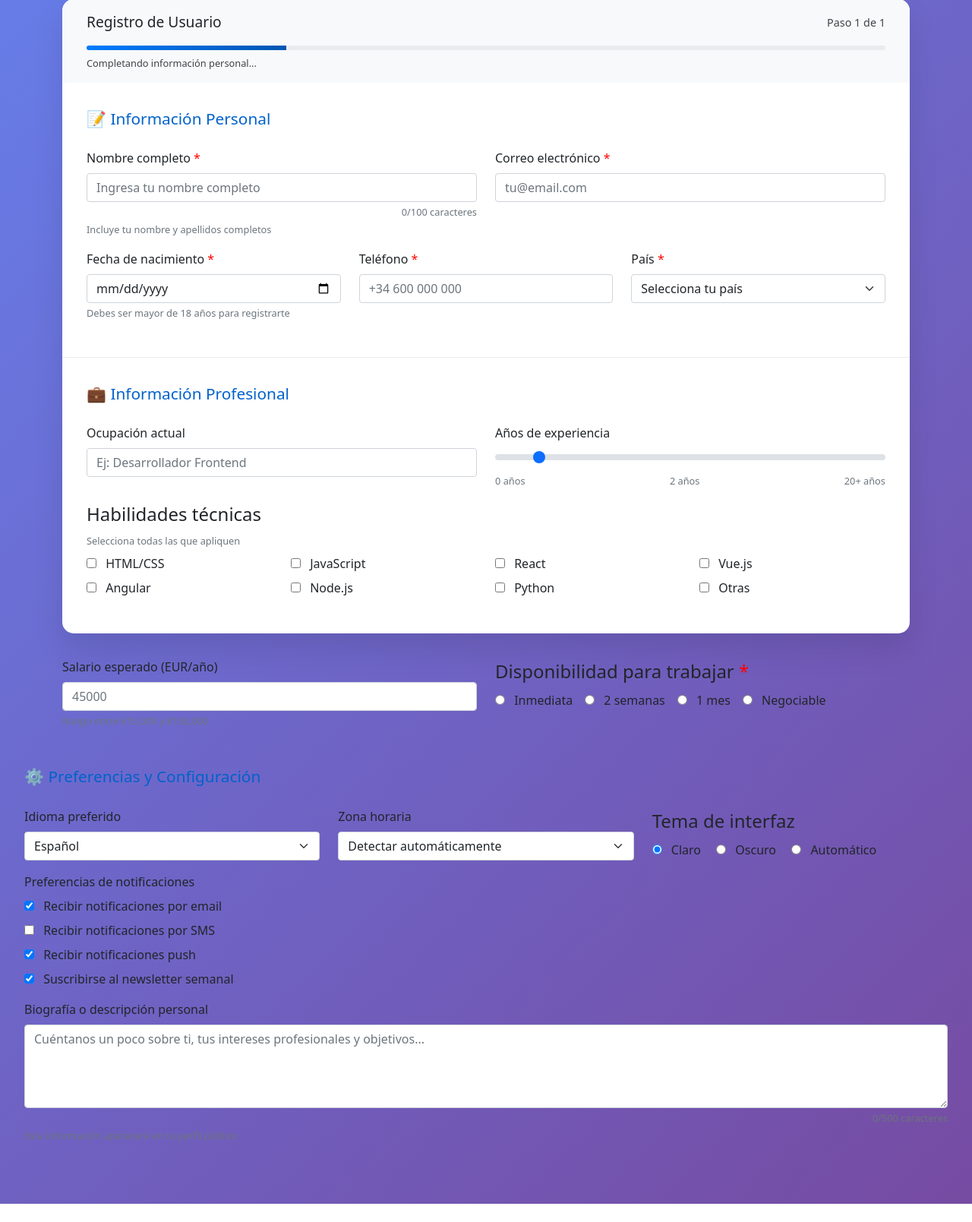
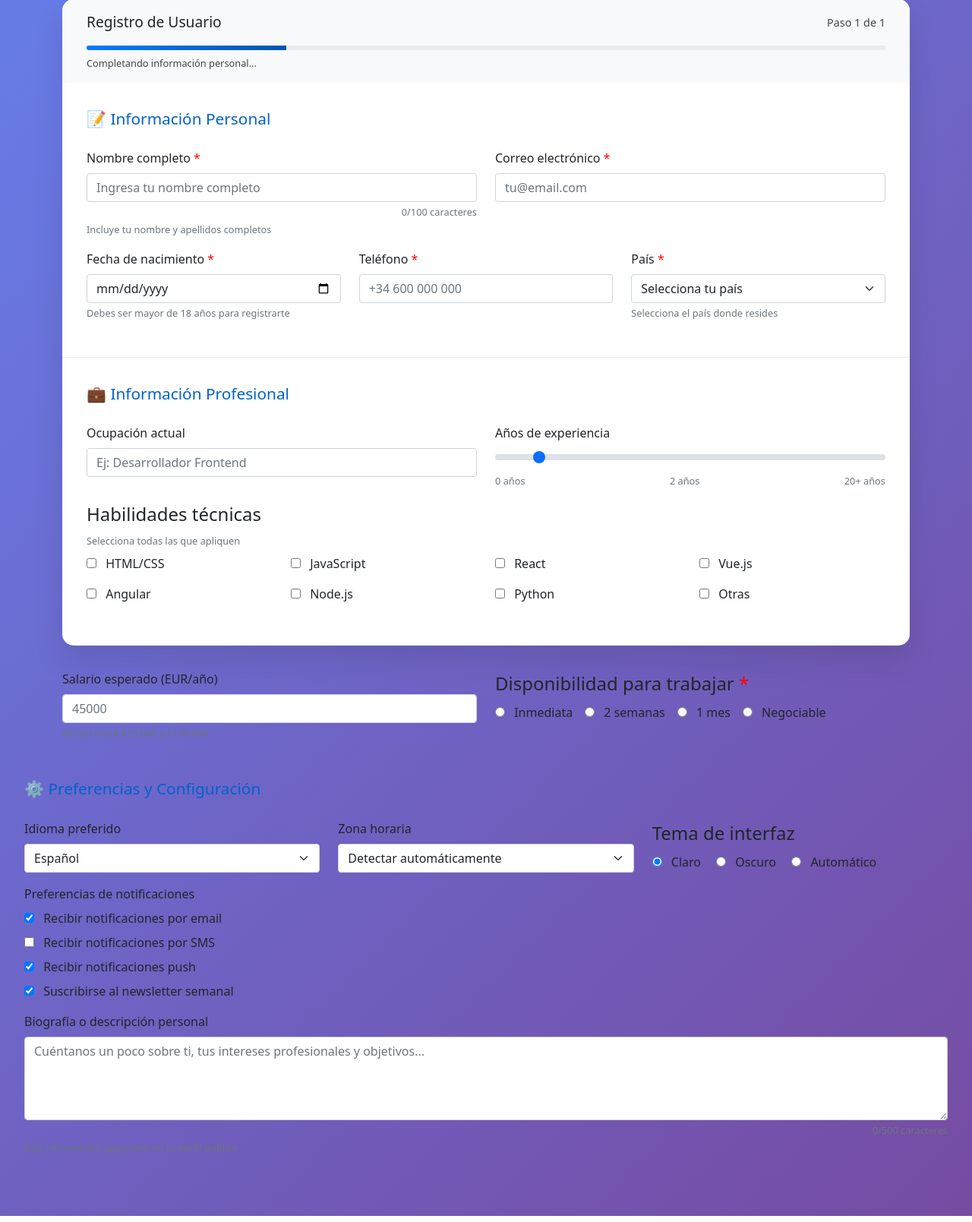
Before and after one commit to luis-sanchez-agulla/ServerIPO_Examples1, a Flask app: page /ejercicio/ejercicio3_alta_usuario in a window 1280 px wide. Shown: the part 103-1712 px from the top of the page at 76% size. Run offline with Flask 3, Linux system fonts and the light colour scheme.

Commit message:
feat: arreglo de problemas

```diff
--- a/portal_aria/templates/ejercicio3_alta_usuario.html
+++ b/portal_aria/templates/ejercicio3_alta_usuario.html
@@ -239,6 +239,7 @@
                                     <option value="CL">Chile</option>
                                     <option value="OTHER">Otro</option>
                                 </select>
+                                <div class="field-help" id="AyudaPais">Selecciona el país donde resides</div>
                             </div>
                         </div>
                     </fieldset>
@@ -250,8 +251,8 @@
                         <div class="row">
                             <!-- Ocupación -->
                             <div class="col-md-6 mb-3">
-                    <label for="OcupacionActual" class="form-label">Ocupación actual</label>
-                    <input id="OcupacionActual" type="text"
+                                <label for="OcupacionActual" class="form-label">Ocupación actual</label>
+                                <input id="OcupacionActual" type="text"
                                        class="form-control"
                                        name="occupation"
                                        placeholder="Ej: Desarrollador Frontend"
@@ -274,9 +275,9 @@
 
                             <!-- Experiencia -->
                             <div class="col-md-6 mb-3">
-                    <label for="RangoExperiencia" class="form-label">Años de experiencia</label>
-                    <!-- Range input con ARIA -->
-                    <input id="RangoExperiencia" type="range"
+                                <label for="RangoExperiencia" class="form-label">Años de experiencia</label>
+                                <!-- Range input con ARIA -->
+                                <input id="RangoExperiencia" type="range"
                                        class="form-range"
                                        name="experience"
                                        min="0"
@@ -303,36 +304,30 @@
                             <div class="checkbox-group">
                                 <div class="row">
                                     <div class="col-md-3">
-                                        <label><input type="checkbox" id="skill_html" name="skills" value="html" style="margin-right: 0.5rem;"> HTML/CSS</label>
+                                        <label for="skill_html" class="form-label"><input type="checkbox" id="skill_html" name="skills" value="html" style="margin-right: 0.5rem;"> HTML/CSS</label>
                                     </div>
                                     <div class="col-md-3">
-                                        <input type="checkbox" name="skills" value="javascript" style="margin-right: 0.5rem;">
-                                        JavaScript
+                                        <label for="skill_javascript" class="form-label"><input type="checkbox" id="skill_javascript" name="skills" value="javascript" style="margin-right: 0.5rem;"> JavaScript</label>
                                     </div>
                                     <div class="col-md-3">
-                                        <input type="checkbox" name="skills" value="react" style="margin-right: 0.5rem;">
-                                        React
+                                        <label for="skill_react" class="form-label"><input type="checkbox" id="skill_react" name="skills" value="react" style="margin-right: 0.5rem;"> React</label>
                                     </div>
                                     <div class="col-md-3">
-                                        <input type="checkbox" name="skills" value="vue" style="margin-right: 0.5rem;">
-                                        Vue.js
+                                        <label for="skill_vue" class="form-label"><input type="checkbox" id="skill_vue" name="skills" value="vue" style="margin-right: 0.5rem;"> Vue.js</label>
                                     </div>
                                 </div>
                                 <div class="row mt-2">
                                     <div class="col-md-3">
-                                        <input type="checkbox" name="skills" value="angular" style="margin-right: 0.5rem;">
-                                        Angular
+                                        <label for="skill_angular" class="form-label"><input type="checkbox" id="skill_angular" name="skills" value="angular" style="margin-right: 0.5rem;"> Angular</label>
                                     </div>
                                     <div class="col-md-3">
-                                        <input type="checkbox" name="skills" value="nodejs" style="margin-right: 0.5rem;">
-                                        Node.js
+                                        <label for="skill_nodejs" class="form-label"><input type="checkbox" id="skill_nodejs" name="skills" value="nodejs" style="margin-right: 0.5rem;"> Node.js</label>
                                     </div>
                                     <div class="col-md-3">
-                                        <input type="checkbox" name="skills" value="python" style="margin-right: 0.5rem;">
-                                        Python
+                                        <label for="skill_python" class="form-label"><input type="checkbox" id="skill_python" name="skills" value="python" style="margin-right: 0.5rem;"> Python</label>
                                     </div>
                                     <div class="col-md-3">
-                                        <label><input type="checkbox" id="skill_other" name="skills" value="other" style="margin-right: 0.5rem;"> Otras</label>
+                                        <label for="skill_other" class="form-label"><input type="checkbox" id="skill_other" name="skills" value="other" style="margin-right: 0.5rem;"> Otras</label>
                                     </div>
                                 </div>
                             </fieldset>
@@ -342,7 +337,7 @@
                         <!-- Salario esperado -->
                         <div class="row">
                             <div class="col-md-6 mb-3">
-                                <div class="form-label">Salario esperado (EUR/año)</div>
+                                <label for="SalarioEsperado" class="form-label">Salario esperado (EUR/año)</label>
                                 <input type="number"
                                        class="form-control"
                                        name="expectedSalary"
@@ -351,7 +346,8 @@
                                        step="1000"
                                        placeholder="45000"
                                        required="true"
-                                       aria-required="true">
+                                       aria-required="true"
+                                       id="SalarioEsperado">
                                 <div class="field-help" id="SalarioEsperadoHelp" aria-describedby="SalarioEsperadoHelp">Rango entre €15,000 y €150,000</div>
                             </div>
 
@@ -360,10 +356,10 @@
                                 <fieldset id="grupoDisponibilidad">
                                     <legend class="form-label required-field">Disponibilidad para trabajar</legend>
                                     <div class="radio-group" role="radiogroup" aria-labelledby="grupoDisponibilidad">
-                                        <label><input type="radio" id="disponibilidad_inmediata" name="availability" value="immediate" style="margin-right: 0.5rem;"> Inmediata</label>
-                                        <label><input type="radio" id="disponibilidad_2semanas" name="availability" value="2weeks" style="margin-right: 0.5rem;"> 2 semanas</label>
-                                        <label><input type="radio" id="disponibilidad_1mes" name="availability" value="1month" style="margin-right: 0.5rem;"> 1 mes</label>
-                                        <label><input type="radio" id="disponibilidad_negociable" name="availability" value="negotiable" style="margin-right: 0.5rem;"> Negociable</label>
+                                        <label for="disponibilidad_inmediata" class="form-label"><input type="radio" id="disponibilidad_inmediata" name="availability" value="immediate" style="margin-right: 0.5rem;"> Inmediata</label>
+                                        <label for="disponibilidad_2semanas" class="form-label"><input type="radio" id="disponibilidad_2semanas" name="availability" value="2weeks" style="margin-right: 0.5rem;"> 2 semanas</label>
+                                        <label for="disponibilidad_1mes" class="form-label"><input type="radio" id="disponibilidad_1mes" name="availability" value="1month" style="margin-right: 0.5rem;"> 1 mes</label>
+                                        <label for="disponibilidad_negociable" class="form-label"><input type="radio" id="disponibilidad_negociable" name="availability" value="negotiable" style="margin-right: 0.5rem;"> Negociable</label>
                                     </div>
                                 </fieldset>
                             </div>
@@ -377,8 +373,8 @@
                         <div class="row">
                             <!-- Idioma preferido -->
                             <div class="col-md-4 mb-3">
-                                <div class="form-label">Idioma preferido</div>
-                                <select class="form-select" name="preferredLanguage">
+                                <label for="IdiomaPreferido" class="form-label">Idioma preferido</label>
+                                <select class="form-select" name="preferredLanguage" id="IdiomaPreferido">
                                     <option value="es" selected>Español</option>
                                     <option value="en">English</option>
                                     <option value="fr">Français</option>
@@ -389,8 +385,8 @@
 
                             <!-- Zona horaria -->
                             <div class="col-md-4 mb-3">
-                                <div class="form-label">Zona horaria</div>
-                                <select class="form-select" name="timezone">
+                                <label for="ZonaHoraria" class="form-label">Zona horaria</label>
+                                <select class="form-select" name="timezone" id="ZonaHoraria">
                                     <option value="">Detectar automáticamente</option>
                                     <option value="Europe/Madrid">Europa/Madrid (CET)</option>
                                     <option value="America/Mexico_City">América/Ciudad_de_México</option>
@@ -417,20 +413,16 @@
                             <div class="form-label">Preferencias de notificaciones</div>
                             <div class="checkbox-group">
                                 <div class="mb-2">
-                                    <input type="checkbox" name="notifications" value="email" checked style="margin-right: 0.5rem;">
-                                    Recibir notificaciones por email
+                                    <label for="notificaciones_email" class="form-label"><input type="checkbox" id="notificaciones_email" name="notifications" value="email" checked style="margin-right: 0.5rem;"> Recibir notificaciones por email</label>
                                 </div>
                                 <div class="mb-2">
-                                    <input type="checkbox" name="notifications" value="sms" style="margin-right: 0.5rem;">
-                                    Recibir notificaciones por SMS
+                                    <label for="notificaciones_sms" class="form-label"><input type="checkbox" id="notificaciones_sms" name="notifications" value="sms" style="margin-right: 0.5rem;"> Recibir notificaciones por SMS</label>
                                 </div>
                                 <div class="mb-2">
-                                    <input type="checkbox" name="notifications" value="push" checked style="margin-right: 0.5rem;">
-                                    Recibir notificaciones push
+                                    <label for="notificaciones_push" class="form-label"><input type="checkbox" id="notificaciones_push" name="notifications" value="push" checked style="margin-right: 0.5rem;"> Recibir notificaciones push</label>
                                 </div>
                                 <div class="mb-2">
-                                    <input type="checkbox" name="notifications" value="newsletter" checked style="margin-right: 0.5rem;">
-                                    Suscribirse al newsletter semanal
+                                    <label for="notificaciones_newsletter" class="form-label"><input type="checkbox" id="notificaciones_newsletter" name="notifications" value="newsletter" checked style="margin-right: 0.5rem;"> Suscribirse al newsletter semanal</label>
                                 </div>
                             </div>
                         </div>
@@ -498,40 +490,44 @@
                         <!-- Portfolio/Enlaces -->
                         <div class="row">
                             <div class="col-md-6 mb-3">
-                                <div class="form-label">Portfolio web</div>
+                                <label for="Portfolio" class="form-label">Portfolio web</label>
                                 <input type="url"
                                        class="form-control"
                                        name="portfolio"
-                                       placeholder="https://tu-portfolio.com">
+                                       placeholder="https://tu-portfolio.com"
+                                       id="Portfolio">
                                 <div class="field-help" id="PortfolioHelp" aria-describedby="PortfolioHelp">
                                     Enlace a tu portfolio o sitio web personal
                                 </div>
                             </div>
 
                             <div class="col-md-6 mb-3">
-                                <div class="form-label">Perfil de LinkedIn</div>
+                                <label for="Linkedin" class="form-label">Perfil de LinkedIn</label>
                                 <input type="url"
                                        class="form-control"
                                        name="linkedin"
-                                       placeholder="https://linkedin.com/in/tu-perfil">
+                                       placeholder="https://linkedin.com/in/tu-perfil"
+                                       id="Linkedin">
                             </div>
                         </div>
 
                         <div class="row">
                             <div class="col-md-6 mb-3">
-                                <div class="form-label">GitHub/GitLab</div>
+                                <label for="GitHub" class="form-label">GitHub/GitLab</label>
                                 <input type="url"
                                        class="form-control"
                                        name="github"
-                                       placeholder="https://github.com/tu-usuario">
+                                       placeholder="https://github.com/tu-usuario"
+                                       id="GitHub">
                             </div>
 
                             <div class="col-md-6 mb-3">
-                                <div class="form-label">Otro enlace relevante</div>
+                                <label for="OtroEnlace" class="form-label">Otro enlace relevante</label>
                                 <input type="url"
                                        class="form-control"
                                        name="otherLink"
-                                       placeholder="https://...">
+                                       placeholder="https://..."
+                                       id="OtroEnlace">
                             </div>
                         </div>
                     </div>
@@ -548,28 +544,24 @@
                             <div class="checkbox-group">
                                 <div class="mb-3">
                                     <input id="AceptoTerminos" type="checkbox" name="agreeTerms" required aria-required="true" style="margin-right: 0.5rem;">
-                                    <label for="AceptoTerminos"><span>Acepto los <a href="#" target="_blank" rel="noopener noreferrer" aria-label="Términos y condiciones (se abre en ventana nueva)">términos y condiciones de uso</a> del servicio</span></label>
+                                    <label for="AceptoTerminos" class="form-label"><span>Acepto los <a href="#" target="_blank" rel="noopener noreferrer" aria-label="Términos y condiciones (se abre en ventana nueva)">términos y condiciones de uso</a> del servicio</span></label>
                                 </div>
 
                                 <div class="mb-3">
-                                    <input type="checkbox" name="agreePrivacy" required style="margin-right: 0.5rem;">
-                                    <span>
-                                        He leído y acepto la
-                                        <a href="#" target="_blank">política de privacidad</a>
-                                    </span>
+                                    <input id="AceptoPrivacidad" type="checkbox" name="agreePrivacy" required aria-required="true" style="margin-right: 0.5rem;">
+                                    <label for="AceptoPrivacidad" class="form-label">He leído y acepto la
+                                        <a href="#" target="_blank" rel="noopener noreferrer" aria-label="Política de privacidad (se abre en ventana nueva)"> política de privacidad</a>
+                                    </label>
                                 </div>
 
                                 <div class="mb-3">
-                                    <input type="checkbox" name="agreeMarketing" style="margin-right: 0.5rem;">
-                                    <span>
-                                        Acepto recibir comunicaciones comerciales y marketing
-                                        (opcional)
-                                    </span>
+                                    <input id="AceptoMarketing" type="checkbox" name="agreeMarketing" style="margin-right: 0.5rem;">
+                                    <label for="AceptoMarketing" class="form-label">Acepto recibir comunicaciones comerciales y marketing (opcional)</label>
                                 </div>
 
                                 <div class="mb-3">
                                     <input id="ConfirmoEdad" type="checkbox" name="confirmAge" required aria-required="true" style="margin-right: 0.5rem;">
-                                    <label for="ConfirmoEdad">Confirmo que soy mayor de 18 años</label>
+                                    <label for="ConfirmoEdad" class="form-label ">Confirmo que soy mayor de 18 años</label>
                                 </div>
                             </div>
                         </fieldset>
```
